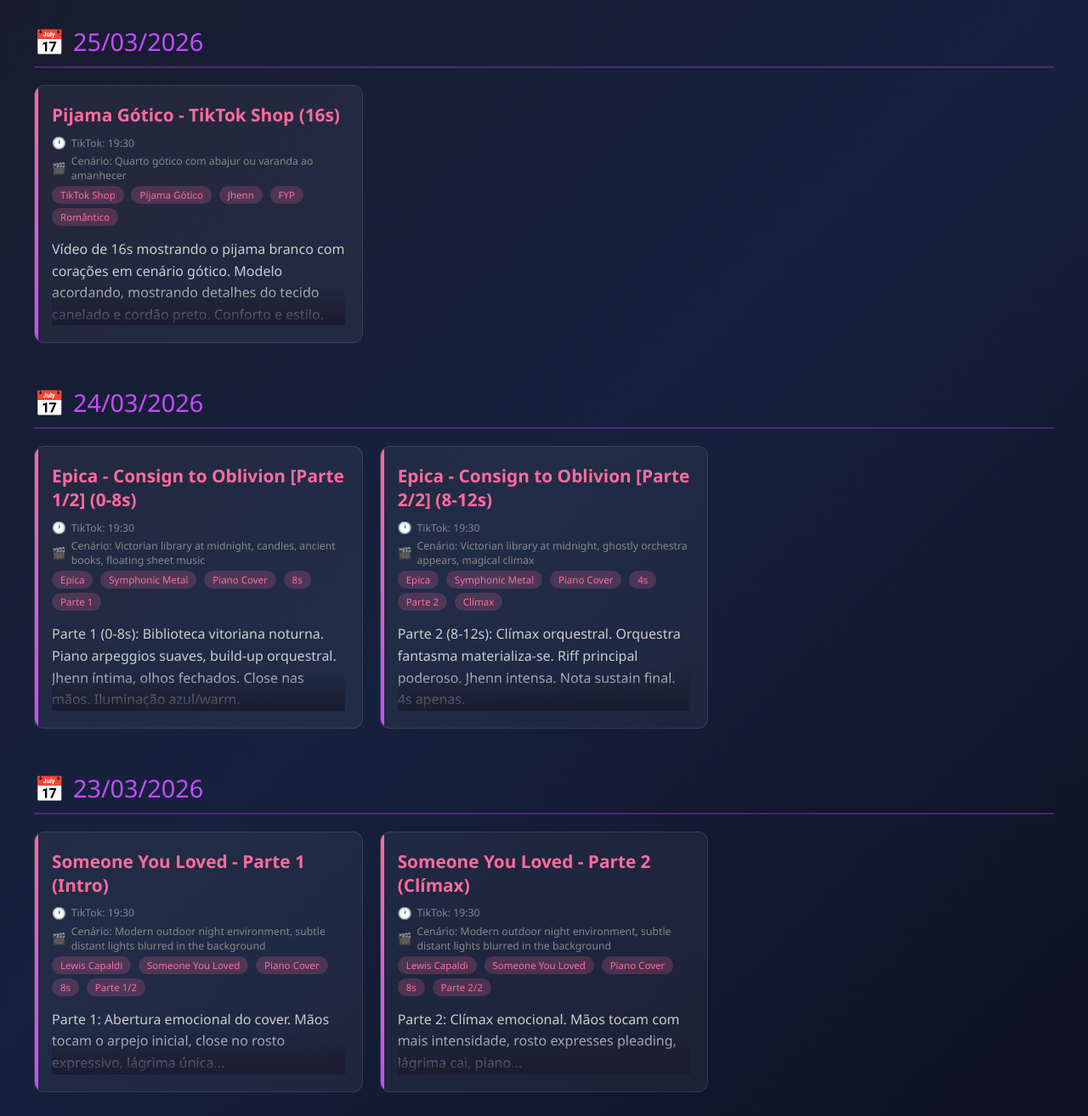
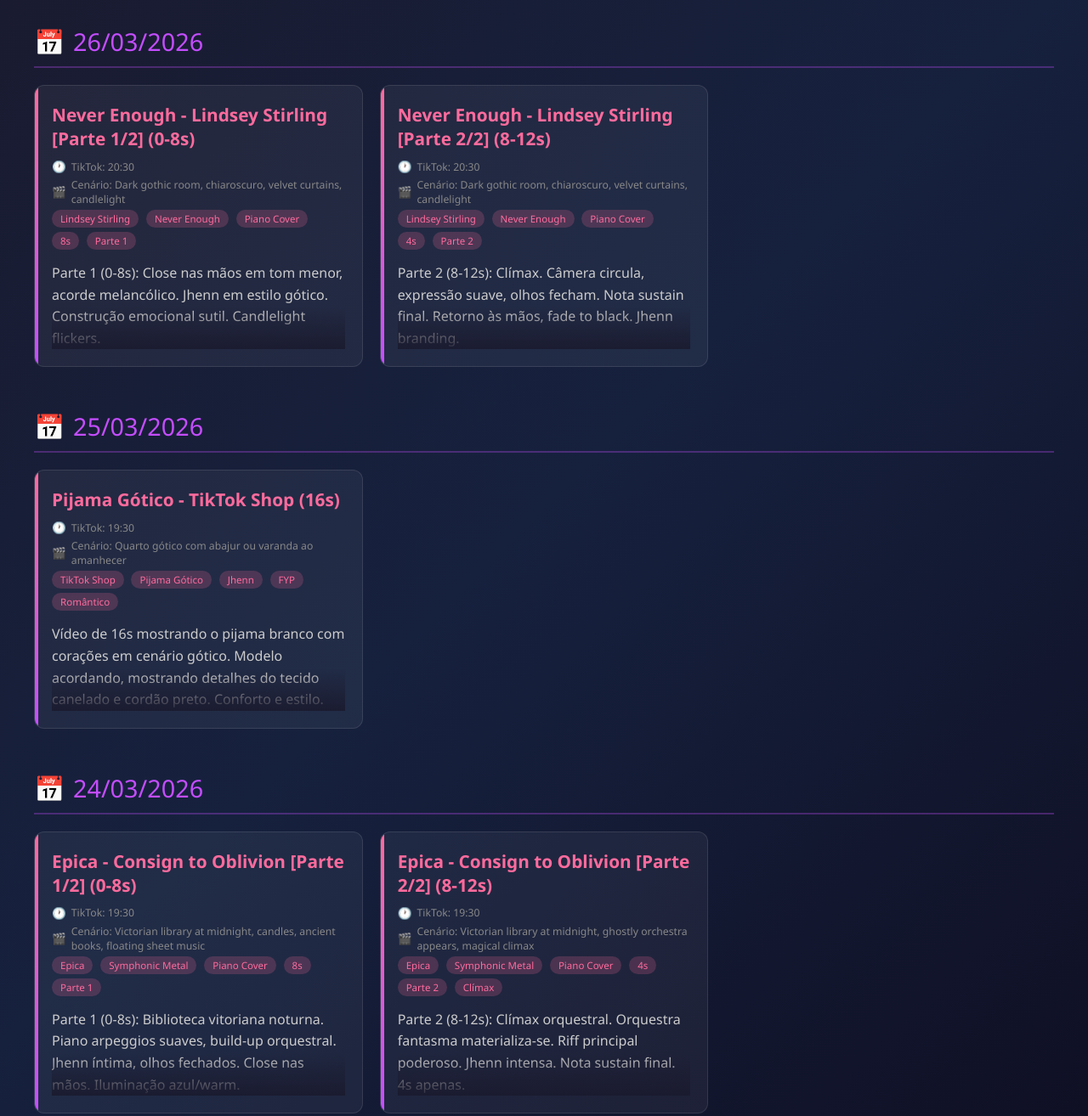
Before and after one commit to LucianoNeo/jhenn-prompts, a website: page index.html in a window 1280 px wide. Shown: the part 192-1506 px from the top of the page at 85% size. Drawn offline with Linux system fonts and the light colour scheme.

Commit message:
Adicionar Never Enough - Lindsey Stirling (2 partes) 2026-03-26 — via write()

```diff
--- a/index.html
+++ b/index.html
@@ -396,55 +396,37 @@
                     ]
                 }
             ],
-"2026-03-23": [
+            "2026-03-26": [
                 {
-                    id: 'someone_you_loved_1',
-                    title: 'Someone You Loved - Parte 1 (Intro)',
-                    tags: ['Lewis Capaldi', 'Someone You Loved', 'Piano Cover', '8s', 'Parte 1/2'],
-                    preview: 'Parte 1: Abertura emocional do cover. Mãos tocam o arpejo inicial, close no rosto expressivo, lágrima única...',
-                    content: `## VEO3 Prompt - Someone You Loved (Parte 1 - 8s)
+                    id: 'never_enough_1',
+                    title: "Never Enough - Lindsey Stirling [Parte 1/2] (0-8s)",
+                    tags: ["Lindsey Stirling", "Never Enough", "Piano Cover", "8s", "Parte 1"],
+                    preview: "Parte 1 (0-8s): Close nas mãos em tom menor, acorde melancólico. Jhenn em estilo gótico. Construção emocional sutil. Candlelight flickers.",
+                    content: `## VEO3 Prompt - Never Enough (Parte 1 de 2) — 8s
 
-Modern outdoor night scene. Jhenn, gothic female pianist with long dark purple hair, pale skin, black lipstick, wearing a sleek black turtleneck. She stands beside a glossy black grand piano placed in an urban alley or rooftop at night.
+Scene: Gothic piano performance, dark cinematic aesthetic. High contrast chiaroscuro lighting. Color palette: deep blues, black, crimson highlights. Shot on 35mm film grain.
 
-Close-up of her hands playing the opening piano chords of "Someone You Loved". The arpeggios are delicate, melancholic. Distant city lights blur in the background, creating soft bokeh. Rain-slicked pavement or subtle neon reflections add atmosphere.
+[0.0-3.0s] HOOK: Extreme close-up on hands playing piano keys. Slow-motion as fingers press a melancholic minor chord. Candlelight flickers on the keys. Text overlay appears: "Acho que nunca é o suficiente..." (Portuguese). Atmospheric tension.
 
-Camera holds on her hands for first 3 seconds, showing finger movement clearly. Then tilts up to her face.
+[3.0-8.0s] BUILD: Pull back to reveal the pianist (Jhenn) in a dimly lit room. She looks into the camera with emotional eyes. Left hand arpeggios rise in intensity. Background: smoky, dark velvet curtains. The melody builds subtly. End frame: her hands prepare for a big chord, held moment.
 
-Her eyes are closed, deeply feeling the emotion. As the vocal melody begins, she "sings" with facial expression — a slight tremor in her lower lip, eyes tightening with emotion.
+Style: Cinematic, intimate, emotionally raw. No cuts; single continuous take.
 
-Lighting: cool blue from distant streetlights, with a warm accent from a nearby window or lantern catching a tear in her right eye. Ultra-realistic skin texture.
-
-Midway through this 8s clip (around 4s), the camera starts a very slow push-in on her face.
-
-End frame: her expression is pained yet beautiful, eyes still closed, hands continuing to play seamlessly.
-
-No actual singing — just the piano and her expressive face.
-
-Duration: EXACTLY 8 seconds.
-Format: Vertical 9:16, no audio.
-This is PART 1 of 2.`,
+Duration: EXACTLY 8 seconds. Aspect ratio: 9:16. Frame rate: 24fps.`,
                     metadata: {
-                        postTitle: "Someone You Loved - Lewis Capaldi (piano cover) [Parte 1/2] 🖤 #jhenn",
-                        hashtags: "#jhenn #someonouloved #lewiscapaldi #pianocover #gothic #emotional #fyp",
-                        tiktok_time: "19:30",
-                        scene: "Modern outdoor night environment, subtle distant lights blurred in the background"
+                        postTitle: "Acho que nunca é o suficiente... 🖤 #Jhenn #PianoCover",
+                        hashtags: "#NeverEnough #LindseyStirling #SymphonicMetal #Gothic #Piano #Cover #FYP",
+                        tiktok_time: "20:30",
+                        scene: "Dark gothic room, chiaroscuro, velvet curtains, candlelight"
                     },
                     textEdits: [
                         {
                             position: "top",
                             start: 0,
-                            end: 4,
-                            duration: 4,
-                            text: "Lewis Capaldi - Someone You Loved",
-                            style: "Fonte Gothic, tamanho 45px, cor branca #FFFFFF, sombra preta suave (offset 2px, blur 3px)"
-                        },
-                        {
-                            position: "center",
-                            start: 0,
                             end: 3,
                             duration: 3,
-                            text: "Piano Cover",
-                            style: "Fonte Gothic, tamanho 35px, cor cinza claro #C0C0C0"
+                            text: "Never Enough - Lindsey Stirling",
+                            style: "Fonte Gothic, tamanho 45px, cor branca #FFFFFF, sombra preta suave (offset 2px, blur 3px)"
                         },
                         {
                             position: "bottom",
@@ -452,54 +434,46 @@
                             end: 8,
                             duration: 2,
                             text: "Parte 2 em breve 🔥",
-                            style: "Fonte Gothic, tamanho 35px, cor rosa claro #FFB3C6"
+                            style: "Fonte Gothic, tamanho 35px, cor cinza claro #C0C0C0"
                         }
                     ]
                 },
                 {
-                    id: 'someone_you_loved_2',
-                    title: 'Someone You Loved - Parte 2 (Clímax)',
-                    tags: ['Lewis Capaldi', 'Someone You Loved', 'Piano Cover', '8s', 'Parte 2/2'],
-                    preview: 'Parte 2: Clímax emocional. Mãos tocam com mais intensidade, rosto expresses pleading, lágrima cai, piano...',
-                    content: `## VEO3 Prompt - Someone You Loved (Parte 2 - 8s)
+                    id: 'never_enough_2',
+                    title: "Never Enough - Lindsey Stirling [Parte 2/2] (8-12s)",
+                    tags: ["Lindsey Stirling", "Never Enough", "Piano Cover", "4s", "Parte 2"],
+                    preview: "Parte 2 (8-12s): Clímax. Câmera circula, expressão suave, olhos fecham. Nota sustain final. Retorno às mãos, fade to black. Jhenn branding.",
+                    content: `## VEO3 Prompt - Never Enough (Parte 2 de 2) — 4s
 
-Continuation from Parte 1. Same modern outdoor night scene, same urban rooftop or alley, black grand piano.
+Continuation from the held chord in Part 1.
 
-The music swells into the chorus/emotional climax. Her playing becomes more intense: hands move with greater expression, pressing the keys with more weight. Her body leans forward slightly.
+[0.0-2.0s] PAYOFF START: The big chord resolves into the main melodic phrase. Camera smoothly circles around Jhenn as she plays. Her expression softens, eyes close for a moment.
 
-Close-up on her face: eyes now OPEN wide, looking upward as if pleading to the heavens. A single tear travels down her right cheek, catching the glow of a distant neon sign. Her lower lip trembles.
+[2.0-4.0s] FINAL: The camera returns to close-up on hands, mirroring the opening. Final note sustains with reverb. Fade to black. End frame: "Jhenn" in elegant gothic typography appears.
 
-Lighting: dramatic increase in emotional intensity. The camera continues the slow push-in from Part 1, now extreme close-up on her eyes and cheek. The background city lights are blurred but colorful.
+Style: Seamless continuation from Part 1. Same lighting, film grain. Sound design: piano reverb, ambient pad.
 
-At 4s into this clip, show a brief shot of her hands playing the powerful chords (2s), then back to face for final 2s.
-
-The final frame: her eyes are glistening, a mix of pain and beauty. The last piano chord lingers visually (hands held in air for a moment after playing).
-
-No actual singing — just piano and raw emotion.
-
-Duration: EXACTLY 8 seconds.
-Format: Vertical 9:16, no audio.
-This is PART 2 of 2.`,
+Duration: EXACTLY 4 seconds. Aspect ratio: 9:16. Frame rate: 24fps.`,
                     metadata: {
-                        postTitle: "Someone You Loved - Lewis Capaldi (piano cover) [Parte 2/2] 🖤 #jhenn",
-                        hashtags: "#jhenn #someonouloved #lewiscapaldi #pianocover #gothic #emotional #fyp",
-                        tiktok_time: "19:30",
-                        scene: "Modern outdoor night environment, subtle distant lights blurred in the background"
+                        postTitle: "Acho que nunca é o suficiente... 🖤 #Jhenn #PianoCover",
+                        hashtags: "#NeverEnough #LindseyStirling #SymphonicMetal #Gothic #Piano #Cover #FYP",
+                        tiktok_time: "20:30",
+                        scene: "Dark gothic room, chiaroscuro, velvet curtains, candlelight"
                     },
                     textEdits: [
                         {
                             position: "top",
                             start: 0,
-                            end: 4,
-                            duration: 4,
-                            text: "Lewis Capaldi - Someone You Loved (Final)",
+                            end: 2,
+                            duration: 2,
+                            text: "Never Enough (Final)",
                             style: "Fonte Gothic, tamanho 45px, cor branca #FFFFFF, sombra preta suave (offset 2px, blur 3px)"
                         },
                         {
                             position: "bottom",
                             start: 2,
-                            end: 8,
-                            duration: 6,
+                            end: 4,
+                            duration: 2,
                             text: "Parte 1 no perfil 🔗",
                             style: "Fonte Gothic, tamanho 30px, cor cinza claro #C0C0C0"
                         }
```
